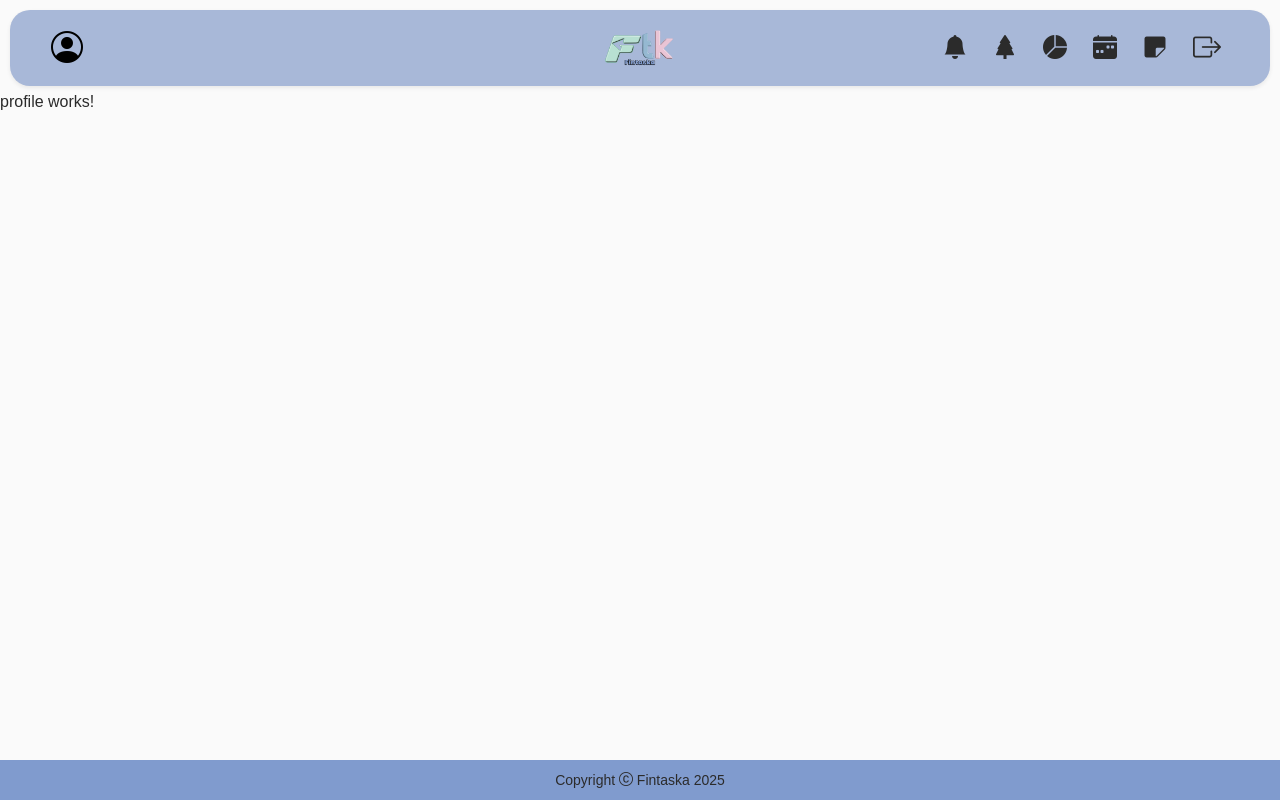
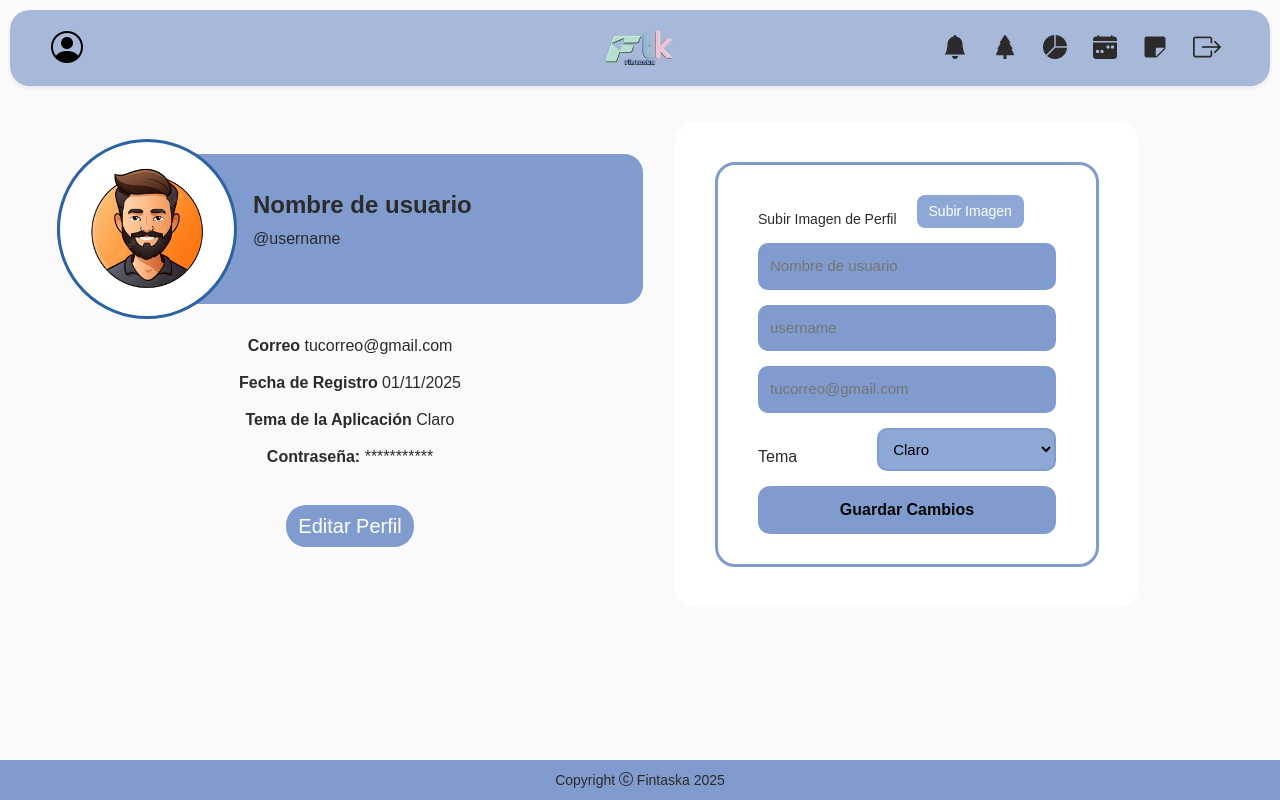
Before and after one commit to DanielaFajardo2315/fintaska_front, an Angular app: page /profile in a window 1280 px wide. Built offline with nearby package versions, Linux system fonts and the light colour scheme; a web font is replaced by a local one.

Commit message:
creacionpagina Perfil y editar perfil htm y css

```diff
--- a/src/app/app.config.ts
+++ b/src/app/app.config.ts
@@ -1,6 +1,8 @@
 import { ApplicationConfig, provideBrowserGlobalErrorListeners, provideZoneChangeDetection } from '@angular/core';
 import { provideRouter } from '@angular/router';
 import { provideHttpClient } from '@angular/common/http';
+import { withInterceptors} from '@angular/common/http';
+import { authInterceptor } from './inteceptors/auth-interceptor';
 
 import { routes } from './app.routes';
 
@@ -9,6 +11,6 @@ export const appConfig: ApplicationConfig = {
     provideBrowserGlobalErrorListeners(),
     provideZoneChangeDetection({ eventCoalescing: true }),
     provideRouter(routes),
-    provideHttpClient()
+    provideHttpClient(withInterceptors([authInterceptor]))
   ]
 };
--- /dev/null
+++ b/src/app/inteceptors/auth-interceptor.ts
@@ -0,0 +1,13 @@
+import { HttpInterceptorFn } from '@angular/common/http';
+import { LoginService } from '../services/login';
+import { inject, Inject } from '@angular/core';
+
+export const authInterceptor: HttpInterceptorFn = (req, next) => {
+
+  const _loginService = inject(LoginService);
+  const token = _loginService.getToken();
+
+  const request = token ? req.clone({setHeaders: {Authorization: "Beaner" + token }}): req;
+
+  return next(request);
+};
--- a/src/app/pages/profile/profile.css
+++ b/src/app/pages/profile/profile.css
@@ -0,0 +1,177 @@
+
+.container-profile {
+    display: flex;
+    justify-content: center;
+    align-items: flex-start;
+    padding: 32px 16px;
+    min-height: calc(100vh -160px);
+
+}
+
+.profile-card {
+    padding: 32px;
+    max-width: 650px;
+    width: 80%;
+    height: 50%;
+
+}
+
+.header {
+    display: flex;
+    align-items: center;
+    background-color: var(--primary-color);
+    border-radius: 80px 20px 20px 80px;
+    gap: 16px;
+    margin-bottom: 24px;
+   height: 150px;
+}
+
+.avatar {
+    width: 180px;
+    height: 180px;
+    border-radius: 50%;
+    border: 3px solid #2f62a5;
+    background-color: #fff;
+
+}
+
+
+.username {
+  font-size: 1.5rem;
+  font-weight: 700;
+
+}
+
+
+.profile-info {
+    display: flex;
+    flex-direction: column;
+    align-items: center;
+    text-align: left !important;
+
+
+
+}
+
+.profile-info p {
+  margin: 0.4rem 0;
+}
+
+
+.boton {
+    margin-top: 30px; /* Espacio hacia arriba */
+    margin-bottom: 40px;    /* Espacio hacia abajo, para alejarlo del footer */
+    text-align: center;
+
+}
+
+
+/*Formulario Editar Perfil*/
+
+.edit-profile-section {
+    display: flex;
+    justify-content: center;
+    align-items: center;
+    margin-top: 50px;
+
+}
+
+.edit-container{
+    background-color: white;
+    border-radius: 20px;
+    padding: 40px;
+    display: flex;
+    align-items: center;
+    gap: 30px;
+    width: 80%;
+}
+
+.img-profile{
+   display: flex;
+  align-items: center;
+  gap: 20px;
+  font-size: 14px;
+}
+
+
+/*.photo-perfil img {
+  width: 140px;
+  height: 140px;
+  border-radius: 50%;
+  border: 3px solid var(--primary-color);
+  background-color: white;
+}*/
+
+.edit-form{
+    background-color:  white;
+    border: solid var(--primary-color);
+    border-radius: 20px;
+    padding: 30px  40px;
+    display: flex;
+    flex-direction: column;
+    width: 500px;
+}
+
+.edit-form input {
+  width: 100%;
+  padding: 10px;
+  margin-bottom: 15px;
+  border-radius: 10px;
+  border: 2px solid var(--primary-color);
+  background-color: var(--primary-color);
+  font-size: 15px;
+}
+
+.edit-form select{
+width: 100%;
+  padding: 10px;
+   margin-bottom: 15px;
+  border-radius: 10px;
+  border: 2px solid var(--primary-color);
+  background-color:#8da8d5;
+  font-size: 15px;
+}
+
+.container-tema{
+   display: flex;
+  align-items: center;
+  gap: 80px;
+}
+
+.edit-form input:focus,
+.edit-form select:focus {
+  border-color: #4e73c2;
+  outline: none;
+}
+
+
+.upload-btn {
+  background-color: #8da8d5;
+  color: white;
+  border: none;
+  border-radius: 8px;
+  padding: 6px 12px;
+  font-weight: 500;
+  margin-bottom: 15px;
+  cursor: pointer;
+  transition: background-color 0.2s;
+}
+
+.upload-btn:hover {
+  background-color: var(--primary-color);
+}
+
+.guardar-btn {
+  background-color: var(--primary-color);
+  color: rgb(5, 5, 5);
+  border: none;
+  border-radius: 12px;
+  padding: 12px;
+  font-weight: 600;
+  cursor: pointer;
+  transition: background-color 0.2s;
+}
+
+.guardar-btn:hover {
+  background-color: var(--color-verde);
+}
--- a/src/app/pages/profile/profile.html
+++ b/src/app/pages/profile/profile.html
@@ -1 +1,62 @@
-<p>profile works!</p>
+<main class="container-profile">
+
+    <section class="profile-card">
+        <div class="header">
+            <img src="assets/avatar-perfil.png" alt="avatar" class="avatar">
+            <div>
+                <h2 class="username">Nombre de usuario</h2>
+                <p class="user-handle">@username</p>
+            </div>
+        </div>
+
+        <div class="profile-info">
+            <p><strong> Correo</strong> tucorreo@gmail.com</p>
+            <p><strong> Fecha de Registro</strong> 01/11/2025 </p>
+            <p><strong> Tema de la Aplicación </strong> Claro </p>
+            <p><strong> Contraseña:</strong> *********** <i class="fa fa-pencil edit-icon"></i></p>
+
+
+
+            <app-button class="boton" text="Editar Perfil" color="primary" [disabled]="false"
+                (buttonClick)="goToHome()">
+            </app-button>
+        </div>
+    </section>
+
+
+    <!--Formulario editar Perfil-->
+    <section class="edit-profile">
+        <div class="edit-container">
+            <!--
+            <div class="photo-perfil">
+                <img src="assets/avatar-perfil" alt="avatar">
+            </div>
+            -->
+
+            <form class="edit-form">
+                <div class="img-profile">
+                <label> Subir Imagen de Perfil </label>
+                <button type="button" class="upload-btn"> Subir Imagen</button>
+                </div>
+
+                <input type="text" placeholder="Nombre de usuario">
+                <input type="text" placeholder="username">
+                <input type="email" placeholder="tucorreo@gmail.com">
+
+                <div class="container-tema">
+                    <label for="tema">Tema</label>
+                    <select id="tema">
+                        <option value="claro">Claro</option>
+                        <option value="oscuro">Oscuro</option>
+                    </select>
+                </div>
+
+                <button type="submit" class="guardar-btn">Guardar Cambios</button>
+            </form>
+        </div>
+
+    </section>
+
+
+
+</main>
--- a/src/app/pages/profile/profile.ts
+++ b/src/app/pages/profile/profile.ts
@@ -1,11 +1,17 @@
 import { Component } from '@angular/core';
+import { Button } from '../../components/button/button';
+import { Router } from '@angular/router';
 
 @Component({
   selector: 'app-profile',
-  imports: [],
+  imports: [Button],
   templateUrl: './profile.html',
   styleUrl: './profile.css'
 })
 export class Profile {
+constructor(private router: Router) {}
 
+  goToHome() {
+    this.router.navigate(['/']);
+  }
 }
--- a/src/app/services/login.ts
+++ b/src/app/services/login.ts
@@ -42,6 +42,10 @@ export class LoginService {
     }
   }
 
+  isLoggedIn(){
+    return this.getToken() ? true: false;
+  }
+
   logout(){
     localStorage.removeItem('token');
     alert('Cierre de sesión exitoso, vuleve pronto');
```
Also changed, not shown: src/app/guards/auth-guard.ts (added, +28 -0 lines), public/assets/avatar-perfil.png (added).
